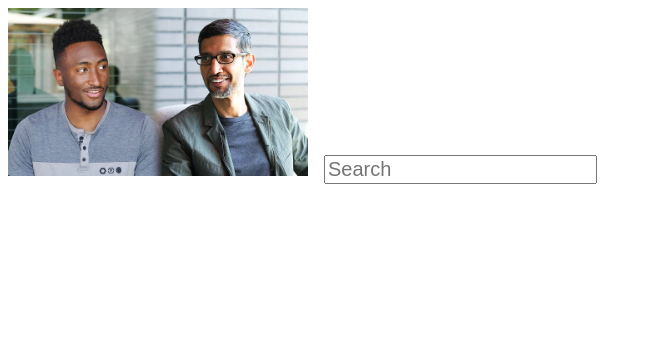
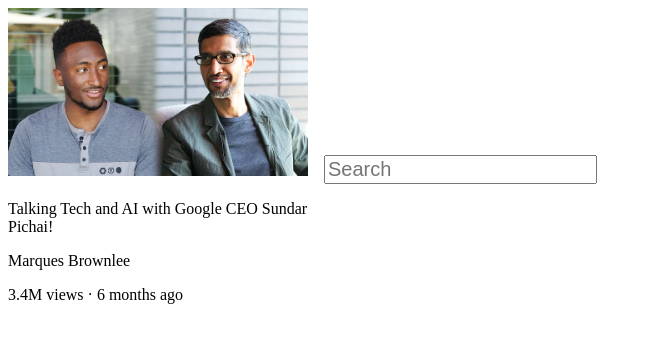
Before and after one commit to haardikshrestha/youtube-clone-design, a plain HTML site: page youtube.html in a window 1280 px wide. Shown: the whole page, without its empty margins (0-652 px from the left). Drawn offline with Linux system fonts and the light colour scheme.

Commit message:
minor changes

```diff
--- a/youtube.html
+++ b/youtube.html
@@ -13,10 +13,17 @@
             font-size: 20px;
             margin-left: 12px;
         }
+
+        .vid-title{
+            width: 300px;
+        }
     </style>
 </head>
 <body>
     <img class="thumb" src="thumbnails/thumbnail-1.webp" alt="">
     <input class="bar" type="text" placeholder="Search">
+    <p class="vid-title">Talking Tech and AI with Google CEO Sundar Pichai!</p>
+    <p>Marques Brownlee</p>
+    <p>3.4M views &#183 6 months ago</p>
 </body>
 </html>
```
